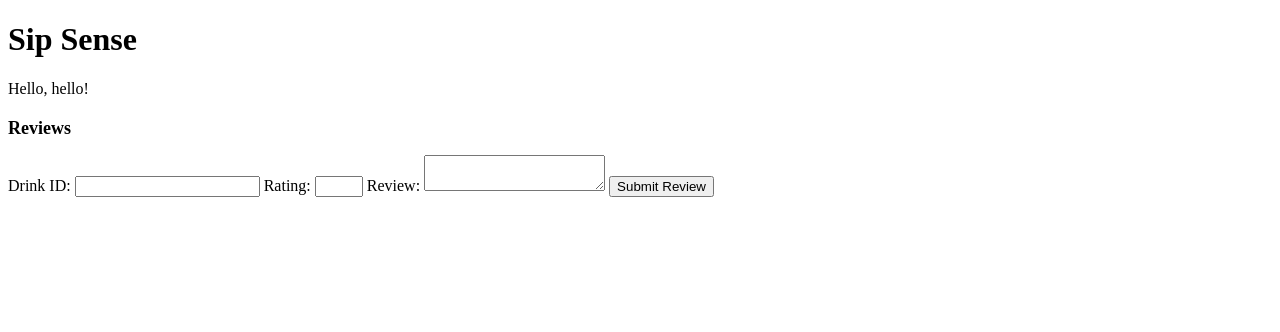
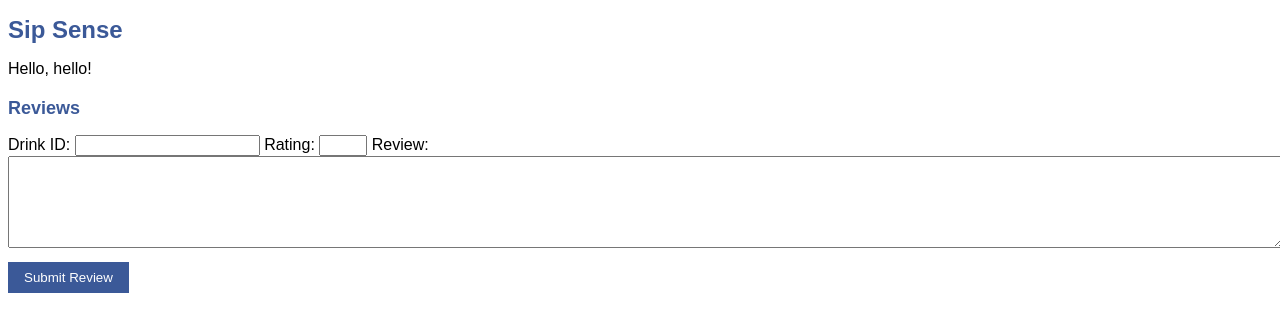
Before and after one commit to Mufasa-hopper/MVP_project_Matthew_Hopper, a website: page public/index.html in a window 1280 px wide. Drawn offline with Linux system fonts and the light colour scheme; no server answers.

Commit message:
for client side and styling

```diff
--- a/public/main.js
+++ b/public/main.js
@@ -1,11 +1,11 @@
 async function addReview(drinkId, rating, reviewText) {
   try {
-    const response = await fetch('/reviews', {
+    const response = await fetch(`/drinks/${drinkId}/reviews`, {
       method: 'POST',
       headers: {
         'Content-Type': 'application/json',
       },
-      body: JSON.stringify({ drinkId, rating, reviewText }),
+      body: JSON.stringify({ rating, reviewText }),
     });
 
     if (!response.ok) {
@@ -13,7 +13,8 @@ async function addReview(drinkId, rating, reviewText) {
       throw new Error(errorData.error);
     }
 
-    const reviewData = await response.json();
+    const reviewData = await response.json(); // Remove this line
+
     const reviewId = reviewData.reviewId;
     const reviewListItem = document.createElement('li');
     reviewListItem.textContent = `Review ID: ${reviewId}, Rating: ${rating}, Text: ${reviewText}`;
@@ -22,16 +23,15 @@ async function addReview(drinkId, rating, reviewText) {
     reviewList.appendChild(reviewListItem);
 
     console.log('Review added successfully. Review ID:', reviewId);
-  } catch (error) {
-    console.error('Error adding review:', error);
-    // Handle error
+  } catch (err) {
+    console.error('Error adding review:', err);
   }
 }
 
   // Update a review
   async function updateReview(reviewId, rating, reviewText) {
     try {
-      const response = await fetch(`/reviews/${reviewId}`, {
+      const response = await fetch(`/reviews/:${reviewId}`, {
         method: 'PUT',
         headers: {
           'Content-Type': 'application/json',
@@ -55,7 +55,7 @@ async function addReview(drinkId, rating, reviewText) {
   // Delete a review
   async function deleteReview(reviewId) {
     try {
-      const response = await fetch(`/reviews/${reviewId}`, {
+      const response = await fetch(`/reviews/:${reviewId}`, {
         method: 'DELETE',
       });
 
--- a/public/styles.css
+++ b/public/styles.css
@@ -1,11 +1,22 @@
 /* styles.css */
 
-#review-list {
+body {
+    font-family: Arial, sans-serif;
+  }
+
+  h1 {
+    font-size: 24px;
+    color: #3b5998;
+  }
+
+  #review-list {
     margin-top: 20px;
   }
 
   #review-list h2 {
     font-size: 18px;
+    color: #3b5998;
+    margin-bottom: 10px;
   }
 
   #reviews {
@@ -15,15 +26,43 @@
 
   .review-item {
     margin-bottom: 10px;
-    border: 1px solid #ccc;
+    border: 1px solid #dddfe2;
     padding: 10px;
+    background-color: #fff;
   }
 
   .review-item h3 {
     margin-top: 0;
     font-size: 16px;
+    color: #3b5998;
   }
 
   .review-item p {
     margin: 0;
+    color: #1d2129;
   }
+
+  textarea {
+    width: 100%;
+    height: 80px;
+    padding: 5px;
+    margin-bottom: 10px;
+    resize: vertical;
+  }
+
+  button {
+    background-color: #3b5998;
+    color: #fff;
+    padding: 8px 16px;
+    border: none;
+    cursor: pointer;
+  }
+
+  button:hover {
+    background-color: #2d4373;
+  }
+
+  button:disabled {
+    background-color: #ddd;
+    cursor: not-allowed;
+  }
```
